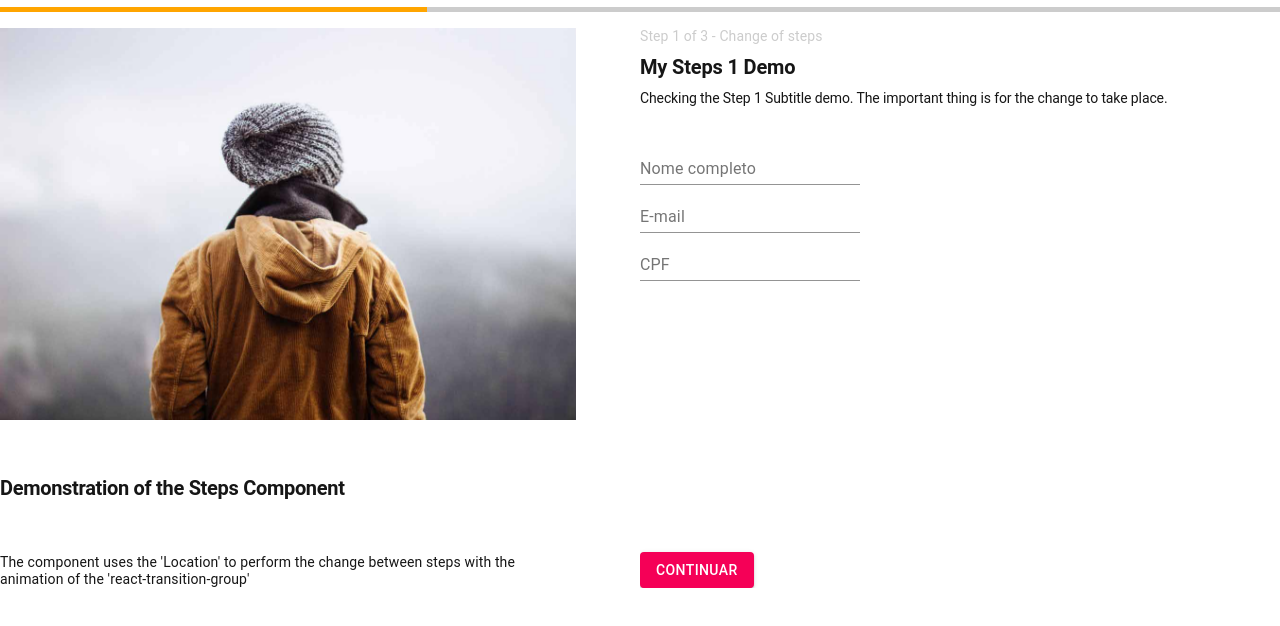
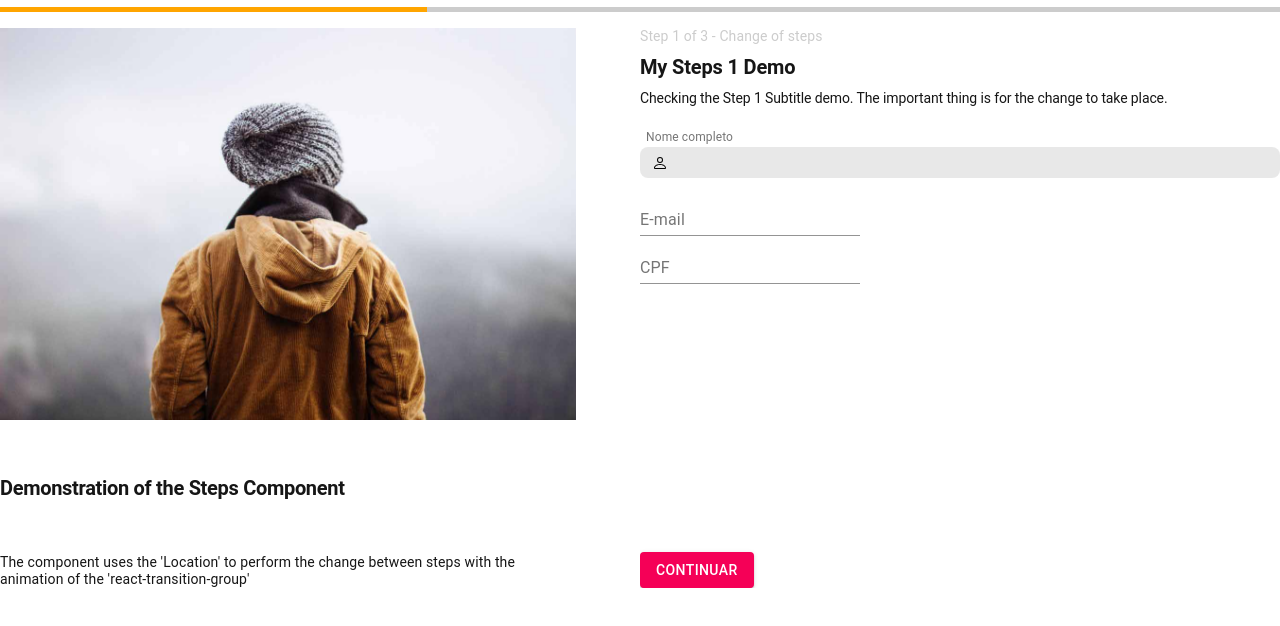
Before and after one commit to RodolfoHerman/react-hook-form-with-ui-material-and-yup, a React (Create React App) app: page / in a window 1280 px wide. Shown: the top 626 px of the page. Built offline with nearby package versions, Linux system fonts and the light colour scheme.

Commit message:
Criando o StyledInput para que os inputs herdam estilo padronizado

```diff
--- /dev/null
+++ b/src/assets/icons/Person.js
@@ -0,0 +1,18 @@
+import React from "react";
+
+const Person = ({
+    color,
+    cursor,
+    onClick,
+}) => (
+    <svg xmlns="http://www.w3.org/2000/svg" width="16" onClick={onClick} cursor={cursor} height="16" fill={color} className="bi bi-person" viewBox="0 0 16 16">
+        <path d="M8 8a3 3 0 1 0 0-6 3 3 0 0 0 0 6zm2-3a2 2 0 1 1-4 0 2 2 0 0 1 4 0zm4 8c0 1-1 1-1 1H3s-1 0-1-1 1-4 6-4 6 3 6 4zm-1-.004c-.001-.246-.154-.986-.832-1.664C11.516 10.68 10.289 10 8 10c-2.29 0-3.516.68-4.168 1.332-.678.678-.83 1.418-.832 1.664h10z"/>
+    </svg>
+)
+
+Person.defaultProps = {
+    color: "black",
+    cursor: "unset",
+}
+
+export default Person;
--- a/src/shared/index.js
+++ b/src/shared/index.js
@@ -1,5 +1,7 @@
 import Stepper from "./components/Stepper";
+import StyledInput from "./inputs/StyledInput";
 
 export {
-    Stepper
+    Stepper,
+    StyledInput,
 }
--- /dev/null
+++ b/src/shared/inputs/StyledInput.js
@@ -0,0 +1,76 @@
+import React from 'react';
+
+import { InputAdornment, makeStyles, TextField } from '@material-ui/core';
+import clsx from 'clsx';
+
+
+const useStyle = makeStyles(() => ({
+    root: {
+        marginBottom: 10,
+
+        "& .MuiFilledInput-root": {
+            marginTop: 10,
+            borderRadius: 8,
+        },
+
+        "& .MuiInputLabel-shrink": {
+            transform: "translate(6px, -6px) scale(0.75)",
+        },
+
+        "& label.Mui-focused": {
+            color: "rgba(0, 0, 0, 0.54) !important",
+        },
+
+        "& input": {
+            padding: "6px 10px",
+        },
+
+        "& .MuiInputAdornment-positionStart": {
+            margin: "0px !important",
+        }
+    }
+}))
+
+const StyledInput = (props) => {
+    const className = useStyle();
+
+    const {
+        classes,
+        minRows,
+        maxRows,
+        startIcon,
+        endIcon,
+        ...newProps
+    } = props;
+
+    return <TextField
+        classes={{
+            root: clsx(className.root, classes)
+        }}
+        { ...newProps }
+        InputLabelProps={{
+            disableAnimation: true,
+            shrink: true,
+            variant: "outlined",
+        }}
+        InputProps={{
+            disableUnderline: true,
+            minRows: minRows,
+            maxRows: maxRows,
+            endAdornment: (
+                endIcon && <InputAdornment position="end">
+                    { endIcon }
+                </InputAdornment>
+            ),
+            startAdornment: (
+                startIcon && <InputAdornment position="start">
+                    { startIcon }
+                </InputAdornment>
+            )
+        }}
+        variant="filled"
+        fullWidth
+    />
+}
+
+export default StyledInput;
--- a/src/views/DemoPage1.js
+++ b/src/views/DemoPage1.js
@@ -1,16 +1,30 @@
-import { Button, Grid, TextField } from "@material-ui/core";
+import { Button, Grid, makeStyles, TextField } from "@material-ui/core";
 import React from "react";
+import Person from "../assets/icons/Person";
+import StyledInput from "../shared/inputs/StyledInput";
 
+const useStyle = makeStyles(() => ({
+    inputNome: {
+        "& input": {
+            color: "orange !important",
+        },
+    },
+
+}))
 
 const DemoPage1 = ({
     nextStep
 }) => {
+    const className = useStyle();
+
     return <form noValidate autoComplete="off">
         <Grid container>
             <Grid item>
                 <Grid container direction="column">
                     <Grid item>
-                        <TextField
+                        <StyledInput
+                            startIcon={<Person />}
+                            classes={className.inputNome}
                             type="text"
                             label="Nome completo"
                         />
```
